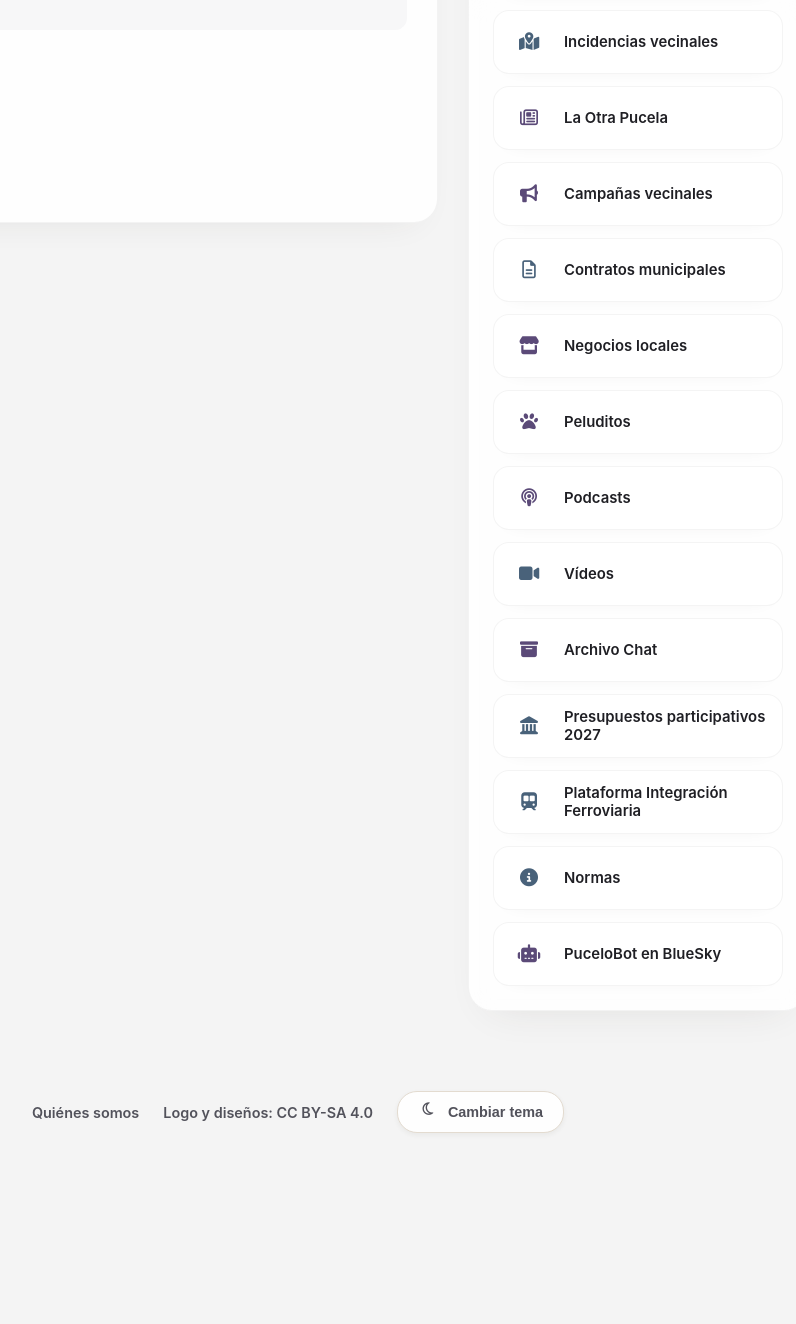
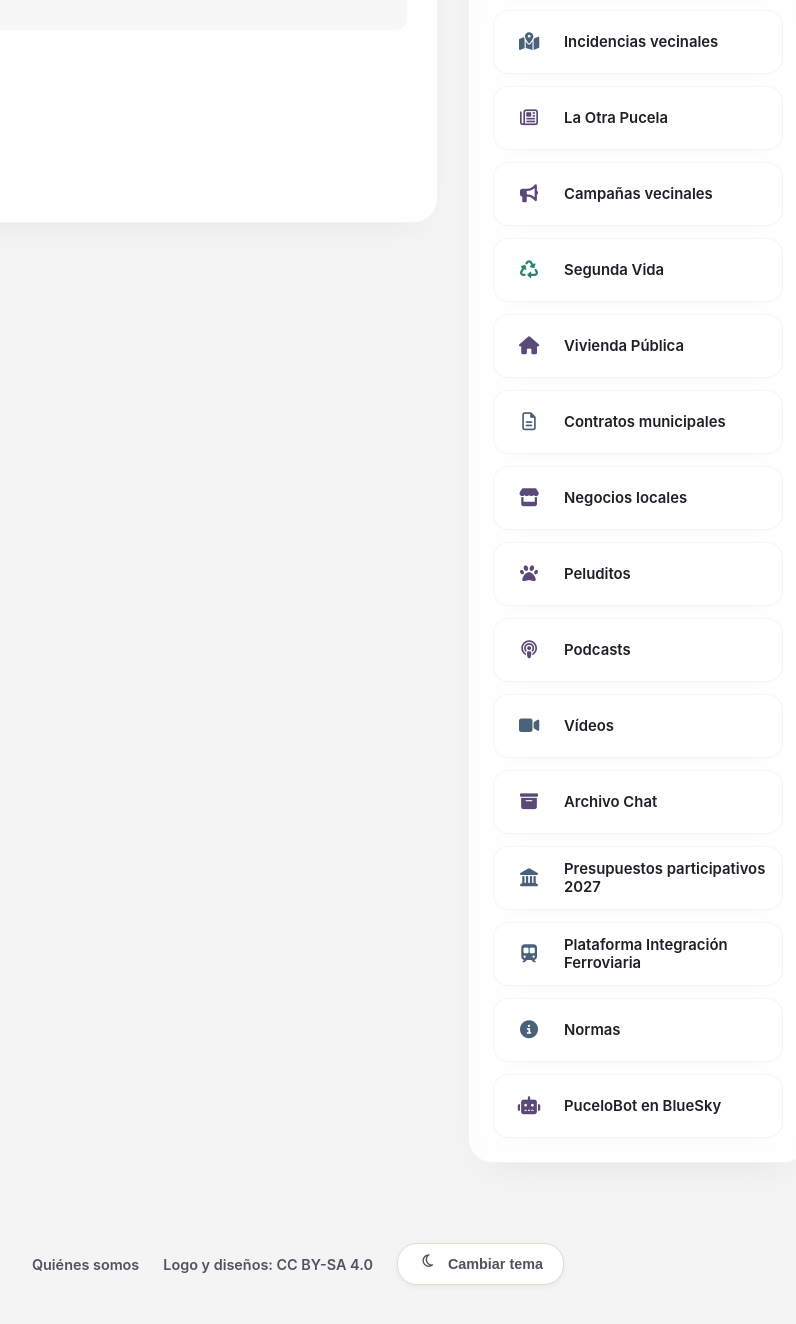
Before and after one commit to aldeapucela/web, a Jekyll site: the page built from index.html, in a window 1280 px wide and 1400 px high, scrolled down 935 px. Shown: the top 1324 px of the window, without its empty margins (342-1138 px from the left). Built offline with Jekyll 4.4.1, drawn with Linux system fonts in a browser that asks for light colours; comment, search, counter and statistics services are not loaded; before the commit the page ends 2198 px from its top, so only the background shows below that.

Commit message:
Añadir enlaces de Segunda Vida y Vivienda Pública

```diff
--- a/_layouts/landing.html
+++ b/_layouts/landing.html
@@ -70,6 +70,20 @@
             <i class="fa-solid fa-bullhorn" aria-hidden="true"></i>
           </div>
           <span>Campañas vecinales</span>
+        </a>
+
+        <a href="https://segundavida.aldeapucela.org" class="feature-card" target="_blank" rel="noopener">
+          <div class="card-icon card-icon-segunda-vida">
+            <i class="fa-solid fa-recycle" aria-hidden="true"></i>
+          </div>
+          <span>Segunda Vida</span>
+        </a>
+
+        <a href="https://segundavida.aldeapucela.org" class="feature-card" target="_blank" rel="noopener">
+          <div class="card-icon card-icon-vivienda-publica">
+            <i class="fa-solid fa-house" aria-hidden="true"></i>
+          </div>
+          <span>Vivienda Pública</span>
         </a>
 
         <a href="https://contratos.aldeapucela.org" class="feature-card" target="_blank" rel="noopener">
--- a/css/styles.css
+++ b/css/styles.css
@@ -746,8 +746,13 @@ p {
 .card-icon-archivo,
 .card-icon-bluesky,
 .card-icon-participa,
+.card-icon-vivienda-publica,
 .card-icon-peluditos {
   color: #5B4A78;
+}
+
+.card-icon-segunda-vida {
+  color: #27866D;
 }
 
 .card-icon-eventos,
@@ -767,8 +772,13 @@ p {
 [data-theme="dark"] .card-icon-archivo,
 [data-theme="dark"] .card-icon-bluesky,
 [data-theme="dark"] .card-icon-participa,
+[data-theme="dark"] .card-icon-vivienda-publica,
 [data-theme="dark"] .card-icon-peluditos {
   color: #C7BDE0;
+}
+
+[data-theme="dark"] .card-icon-segunda-vida {
+  color: #9DDFC8;
 }
 
 [data-theme="dark"] .card-icon-eventos,
```
